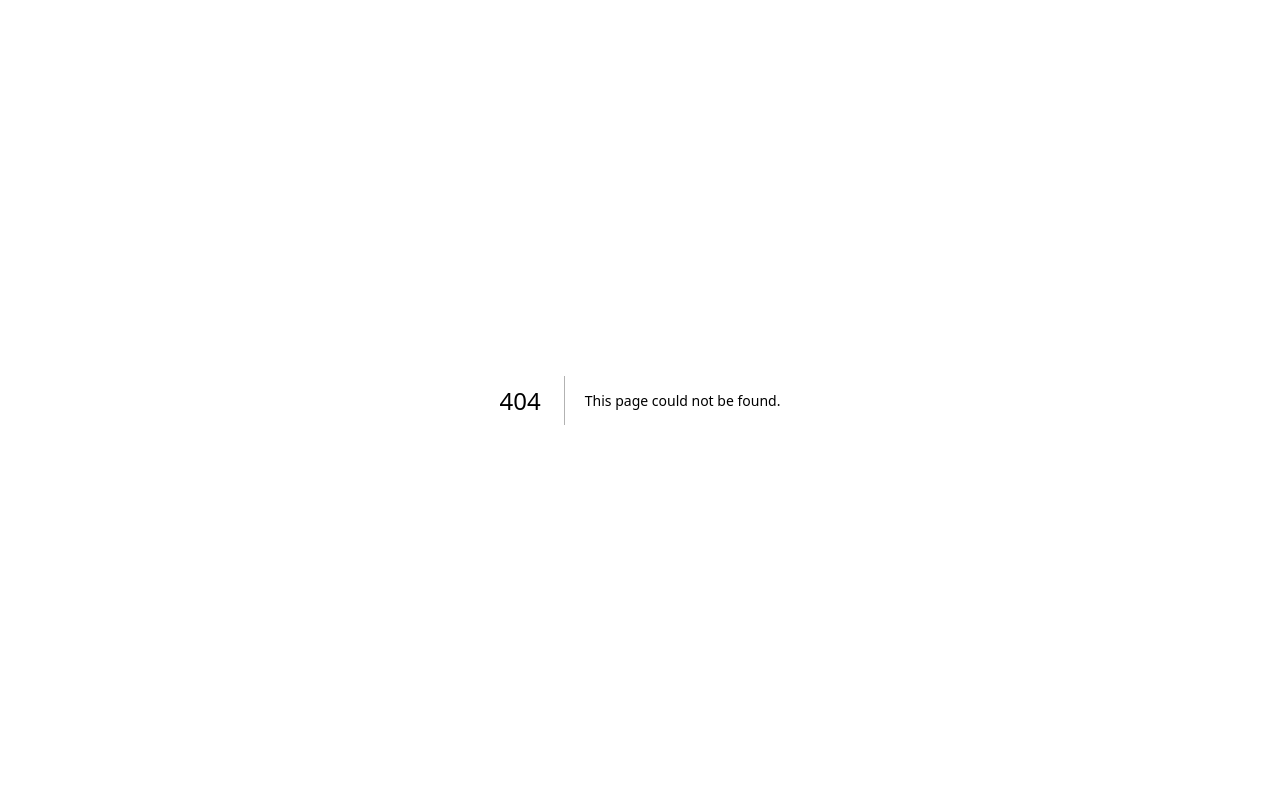
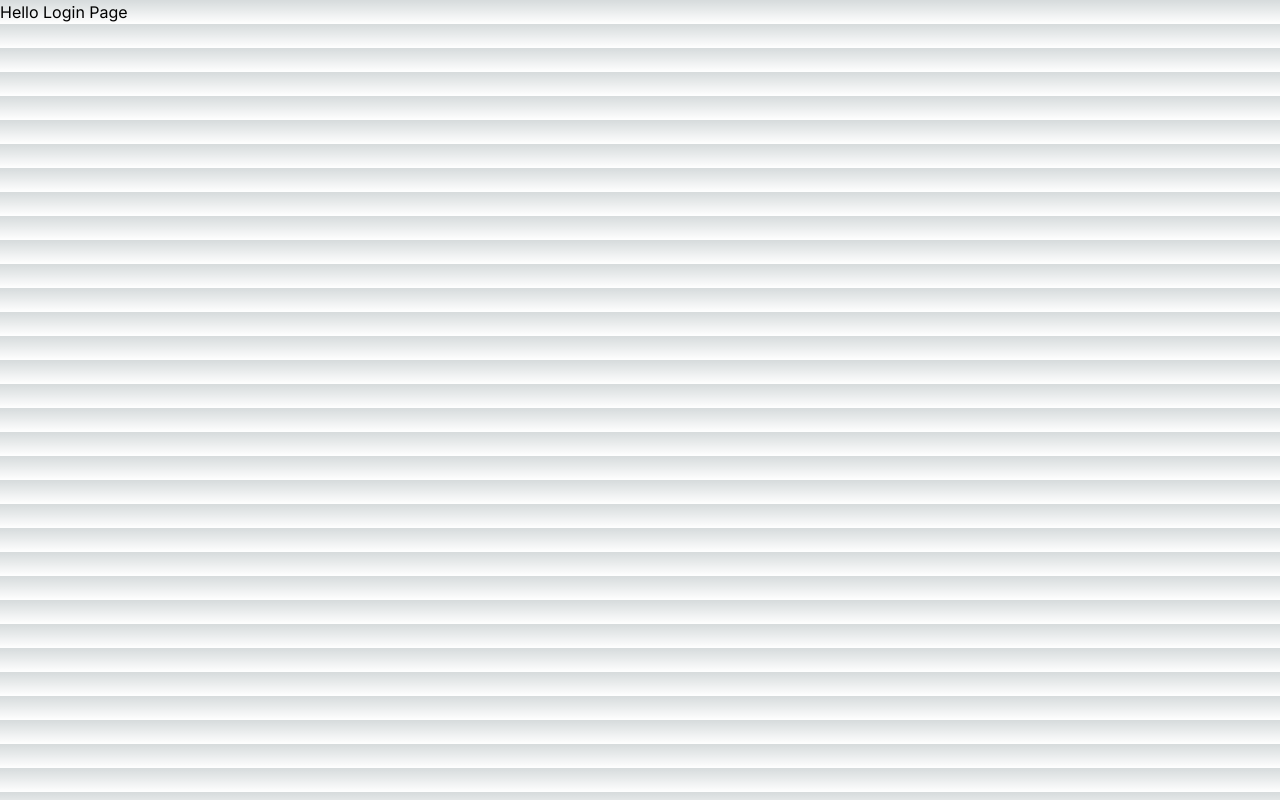
Before and after one commit to italianPalms/nextjs_app, a Next.js app: page /login in a window 1280 px wide. Before the commit this address had no page. Built offline with nearby package versions, Linux system fonts and the light colour scheme.

Commit message:
set up my nextjs and add files and a login page

```diff
--- a/package.json
+++ b/package.json
@@ -10,6 +10,7 @@
   },
   "dependencies": {
     "autoprefixer": "10.4.15",
+    "axios": "^1.5.0",
     "eslint": "8.48.0",
     "eslint-config-next": "13.4.19",
     "next": "13.4.19",
--- /dev/null
+++ b/src/app/login/page.jsx
@@ -0,0 +1,8 @@
+"use client";
+import React from "react";
+
+export default function () {
+    return (
+        <h1>Hello Login Page</h1>
+    )
+}
--- a/src/app/page.js
+++ b/src/app/page.js
@@ -1,4 +1,5 @@
 import Image from 'next/image'
+import Link from "next/link";
 
 export default function Home() {
   return (
@@ -27,6 +28,8 @@ export default function Home() {
           </a>
         </div>
       </div>
+
+      <Link href="/login" className="text-2xl">Login Here</Link>
 
       <div className="relative flex place-items-center before:absolute before:h-[300px] before:w-[480px] before:-translate-x-1/2 before:rounded-full before:bg-gradient-radial before:from-white before:to-transparent before:blur-2xl before:content-[''] after:absolute after:-z-20 after:h-[180px] after:w-[240px] after:translate-x-1/3 after:bg-gradient-conic after:from-sky-200 after:via-blue-200 after:blur-2xl after:content-[''] before:dark:bg-gradient-to-br before:dark:from-transparent before:dark:to-blue-700 before:dark:opacity-10 after:dark:from-sky-900 after:dark:via-[#0141ff] after:dark:opacity-40 before:lg:h-[360px] z-[-1]">
         <Image
```
Also changed, not shown: 1 other file (tests, documents, lock files or other folders).
